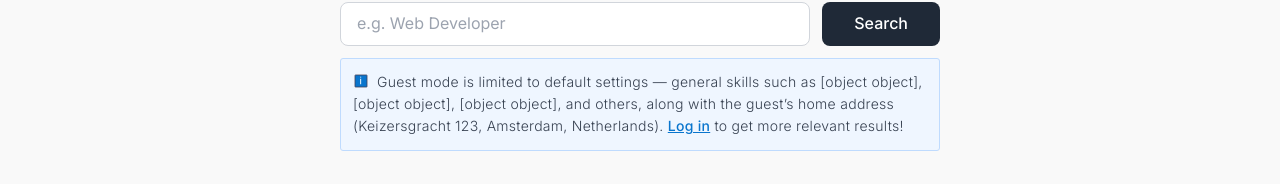
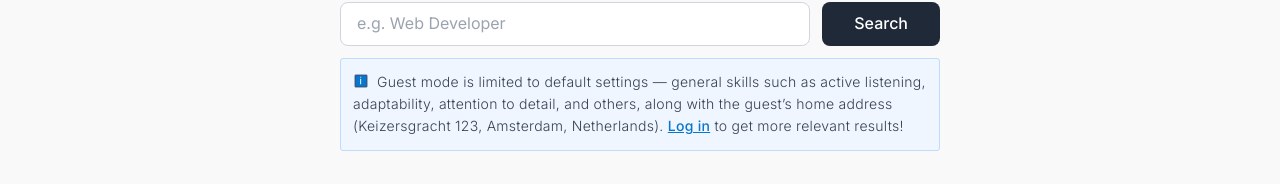
Before and after one commit to HackYourFutureProjects/c53-final-project-group-A, a React (Vite) app in the folder client/: page / in a window 1280 px wide. Shown: the part 474-658 px from the top of the page. Built offline with nearby package versions, Linux system fonts and the light colour scheme.

Commit message:
Refactor defaultUser skills mapping for improved readability

```diff
--- a/client/src/data/defaultUser.js
+++ b/client/src/data/defaultUser.js
@@ -46,9 +46,8 @@ export const defaultUser = {
     city: "Amsterdam",
     country: "Netherlands",
   },
-  skills: defaultSkillNames.map((name) => {
-    const { skillRegex, normalizedSkill } = regexEndNormalizeSkill(name);
-    return { skill: name, normalizedSkill, skillRegex };
-  }),
+  skills: defaultSkillNames
+    .map((skill) => regexEndNormalizeSkill(skill))
+    .sort((a, b) => a.normalizedSkill.localeCompare(b.normalizedSkill)),
   favorites: [],
 };
--- a/client/src/pages/jobSearch/JobSearch.jsx
+++ b/client/src/pages/jobSearch/JobSearch.jsx
@@ -7,7 +7,10 @@ import { formatAddress } from "../../data/defaultUser.js";
 import { UseUser } from "../../context/UserContext.jsx";
 
 export default function JobSearch() {
-  const displayedSkills = defaultUser.skills.slice(0, 3).join(", ");
+  const displayedSkills = defaultUser.skills
+    .map((s) => s.skill)
+    .slice(0, 3)
+    .join(", ");
   const { user } = UseUser();
 
   return (
```
